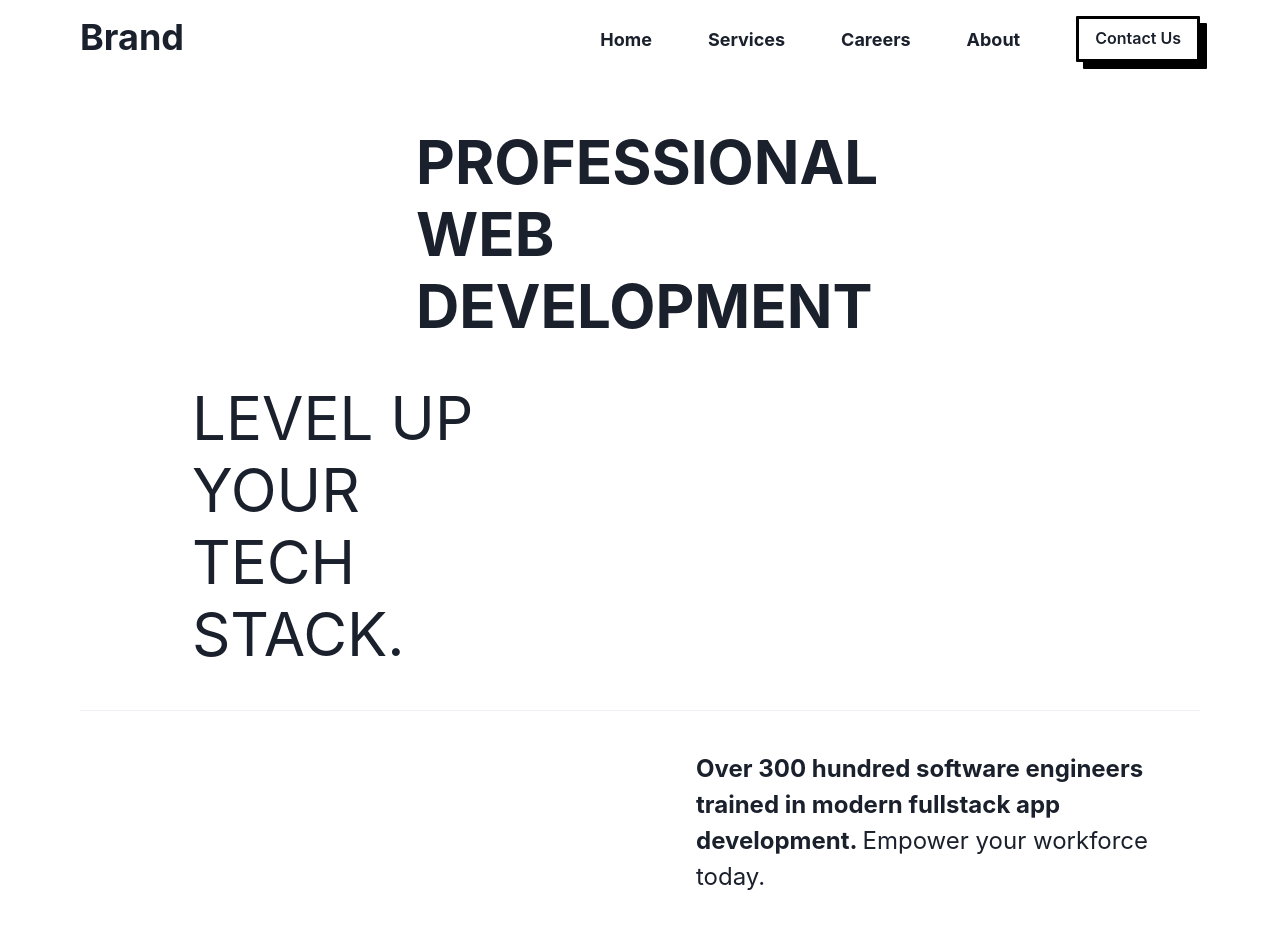
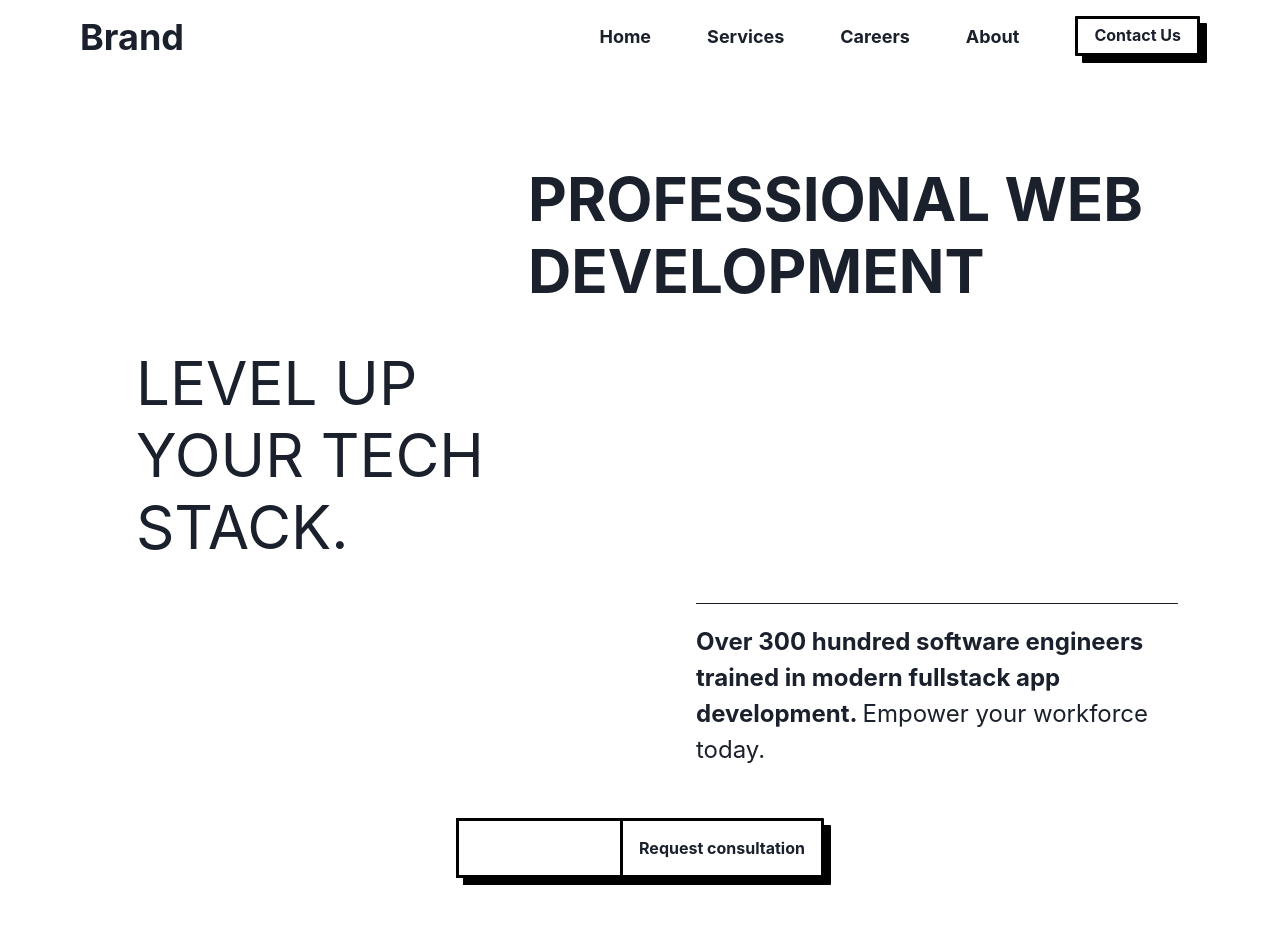
Before and after one commit to eric-do/business-app, a Next.js app: page / in a window 1280 px wide. Shown: the top 941 px of the page. Built offline with nearby package versions, Linux system fonts and the light colour scheme.

Commit message:
Update hero component

```diff
--- a/components/pages/home/DesktopConsultation.tsx
+++ b/components/pages/home/DesktopConsultation.tsx
@@ -12,19 +12,21 @@ const DesktopConsultation = () => {
         md: 'flex'
       }}
       justifyContent='center'
-      py={12}
+      my={30}
+      height={100}
       spacing={-1}
     >
       <Input
-        py={5}
         bg={'white'}
         borderWidth={3}
         borderColor='black'
         variant={'with-shadow'}
-        w='auto'
+        height='60px'
+        w='15%'
       />
       <Button
         w='auto'
+        height='60px'
         variant={'with-shadow'}
       >
         Request consultation
--- a/components/pages/home/Hero.tsx
+++ b/components/pages/home/Hero.tsx
@@ -2,7 +2,6 @@ import {
   Heading,
   Text,
   VStack,
-  Divider,
 } from '@chakra-ui/react';
 
 const Hero = () => {
@@ -13,16 +12,16 @@ const Hero = () => {
         base: 5,
         md: 10
       }}
-      pt={{
+      mt={{
         base: 0,
-        md: 10
+        md: 20
       }}
     >
       <Heading
         as='h1'
         ml={{
           base: 0,
-          md: '30%! important'
+          md: '40%! important'
         }}
         fontSize={{
           base: '3xl',
@@ -30,7 +29,7 @@ const Hero = () => {
         }}
         w={{
           base: '100%',
-          md: '50%'
+          md: '60%'
         }}
         textTransform={'uppercase'}
       >
@@ -40,7 +39,7 @@ const Hero = () => {
         as='h2'
         ml={{
           base: 0,
-          md: '10% !important'
+          md: '5% !important'
         }}
         fontSize={{
           base: '3xl',
@@ -48,15 +47,16 @@ const Hero = () => {
         }}
         w={{
           base: '100%',
-          md: '30%'
+          md: '40%'
         }}
         fontWeight={400}
         textTransform={'uppercase'}
       >
         Level up your tech stack.
       </Heading>
-      <Divider colorScheme={'red'} />
       <Text
+        borderTop={'1px'}
+        pt={5}
         ml={{
           base: 0,
           md: '55% !important'
--- a/theme/components/button.ts
+++ b/theme/components/button.ts
@@ -7,14 +7,14 @@ const theme = {
     borderColor: 'black',
     bgColor: 'white',
     borderWidth: 3,
-    py: 5
   },
   sizes: {
     md: {}
   },
   variants: {
     'with-shadow': {
-      boxShadow: '7px 7px 0px black'
+      boxShadow: '7px 7px 0px black',
+      fontWeight: 700
     },
     'ghost': {
       borderWidth: 0
--- a/theme/components/input.ts
+++ b/theme/components/input.ts
@@ -9,7 +9,10 @@ const theme = {
     }
   },
   sizes: {
-    md: {}
+    md: {
+      field: {
+      }
+    }
   },
   variants: {
     'with-shadow': {
```
